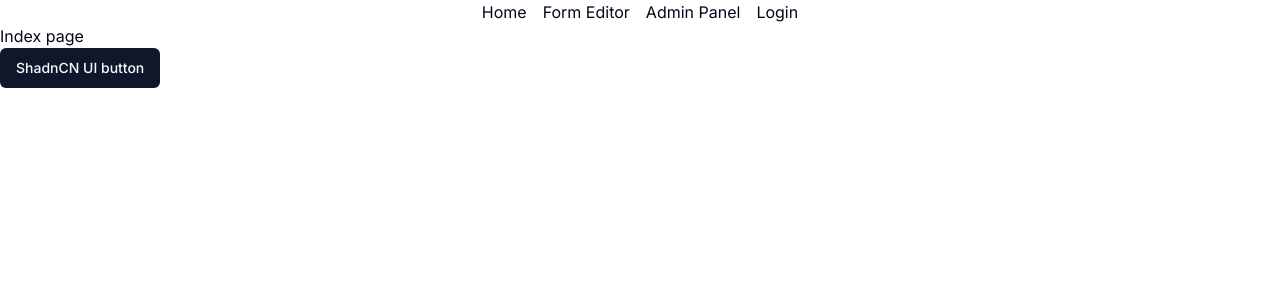
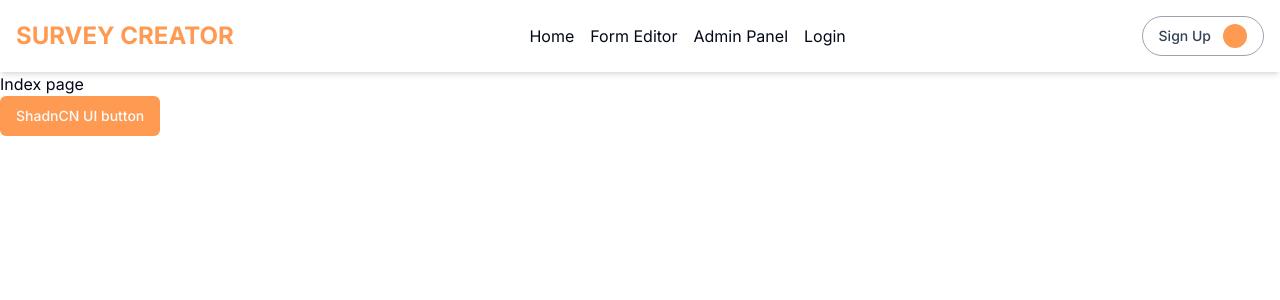
Before and after one commit to Automatic-Survey-Generator/SurveyApp, a Next.js app: page / in a window 1280 px wide. Shown: the top 300 px of the page. Built offline with nearby package versions, Linux system fonts and the light colour scheme.

Commit message:
Added the NavBar as a root Layout component, kept the Links for easier testing

```diff
--- a/src/app/layout.tsx
+++ b/src/app/layout.tsx
@@ -3,6 +3,8 @@ import { Inter as FontSans } from "next/font/google";
 import Link from 'next/link';
 import { cn } from "@/lib/utils"
 import "@/styles/globals.css";
+
+import NavBar from "@/components/structural/NavBar";
 
 const fontSans = FontSans({
   subsets: ["latin"],
@@ -28,12 +30,7 @@ export default function RootLayout({
           fontSans.variable
         )}
       >
-        <nav className="flex justify-center items-center gap-4">
-          <Link href="/">Home</Link>
-          <Link href="/editor">Form Editor</Link>
-          <Link href="/admin">Admin Panel</Link>
-          <Link href="/login">Login</Link>
-        </nav>
+        <NavBar />
         {children}
       </body>
     </html>
--- a/src/app/login/page.tsx
+++ b/src/app/login/page.tsx
@@ -1,4 +1,4 @@
-export default function About() {
+export default function Login() {
   return (
     <div>Login page</div>
   )
--- /dev/null
+++ b/src/components/structural/NavBar.tsx
@@ -0,0 +1,31 @@
+
+import Link from 'next/link'
+import { Button } from '../ui/button'
+
+
+export default function NavBar() {
+
+    return (
+        <nav className="w-full p-4 flex justify-between items-center gap-4 shadow-md">
+
+          <Link href="/" className='text-primary text-2xl font-bold uppercase'>SURVEY CREATOR</Link>
+
+            <div className='flex gap-4'>
+                <Link href="/">Home</Link>
+                <Link href="/editor">Form Editor</Link>
+                <Link href="/admin">Admin Panel</Link>
+                <Link href="/login">Login</Link>
+            </div>
+
+          <div>
+            <Button className='flex gap-3 justify-around group items-center bg-transparent border border-gray-400 rounded-full text-slate-700 hover:bg-white hover:border-gray-500'>
+                {/* show email if authenticated */}
+                <div>Sign Up</div>
+                <div className='w-6 h-6 bg-primary rounded-full '></div>
+            </Button>
+          </div>
+        </nav>
+    )
+
+
+}
--- a/src/styles/globals.css
+++ b/src/styles/globals.css
@@ -13,7 +13,7 @@
       --popover: 0 0% 100%;
       --popover-foreground: 222.2 84% 4.9%;
 
-      --primary: 222.2 47.4% 11.2%;
+      --primary: 25 100% 66%;
       --primary-foreground: 210 40% 98%;
 
       --secondary: 210 40% 96.1%;
@@ -45,7 +45,7 @@
       --popover: 222.2 84% 4.9%;
       --popover-foreground: 210 40% 98%;
 
-      --primary: 210 40% 98%;
+      --primary: 25 100% 66%;
       --primary-foreground: 222.2 47.4% 11.2%;
 
       --secondary: 217.2 32.6% 17.5%;
```
Also changed, not shown: 1 other file (tests, documents, lock files or other folders).
